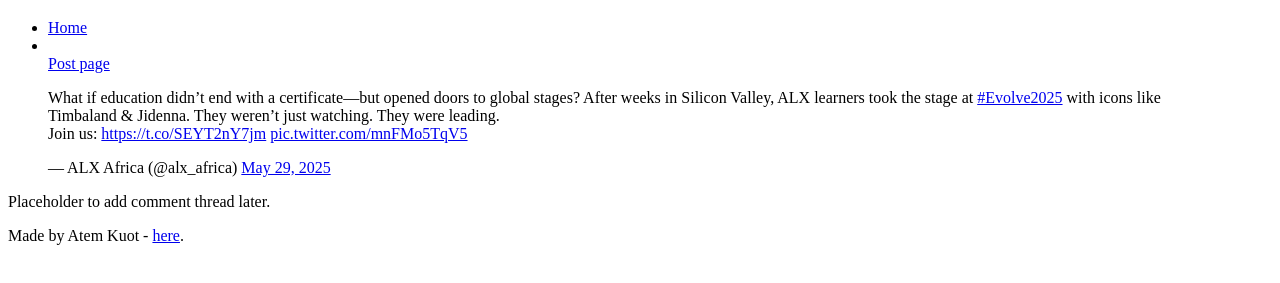
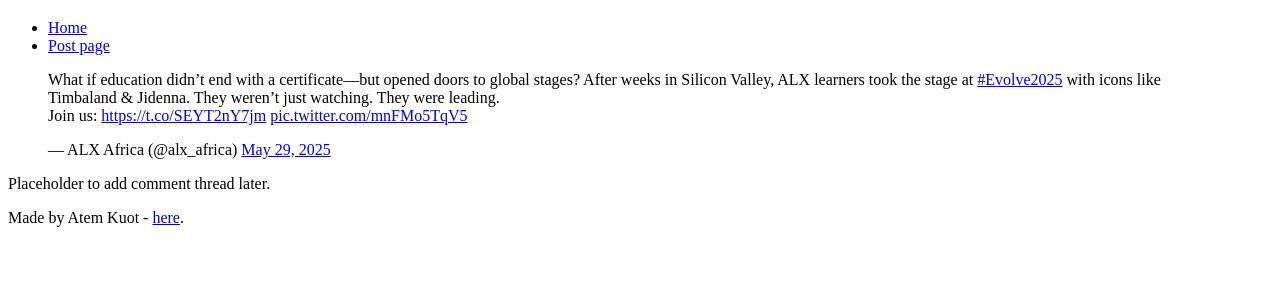
Before and after one commit to atem-kuot/My_First_Portfolio, a plain HTML site: page html_basic/tweets.html in a window 1280 px wide. Shown: the part 61-344 px from the top of the page. Drawn offline with Linux system fonts and the light colour scheme.

Commit message:
Update tweets.html

```diff
--- a/html_basic/tweets.html
+++ b/html_basic/tweets.html
@@ -5,11 +5,11 @@
   <title>Tweets</title>
 </head>
 <body>
-      <header>
+  <header>
     <h1>Practice Webpage</h1>
     <ul>
       <li><a href="index.html" target="_blank">Home</a></li>
-      <li></li><a href="tweets.html" target="_blank">Post page</a></li>
+      <li><a href="tweets.html" target="_blank">Post page</a></li>
     </ul>
   </header>
 
```
